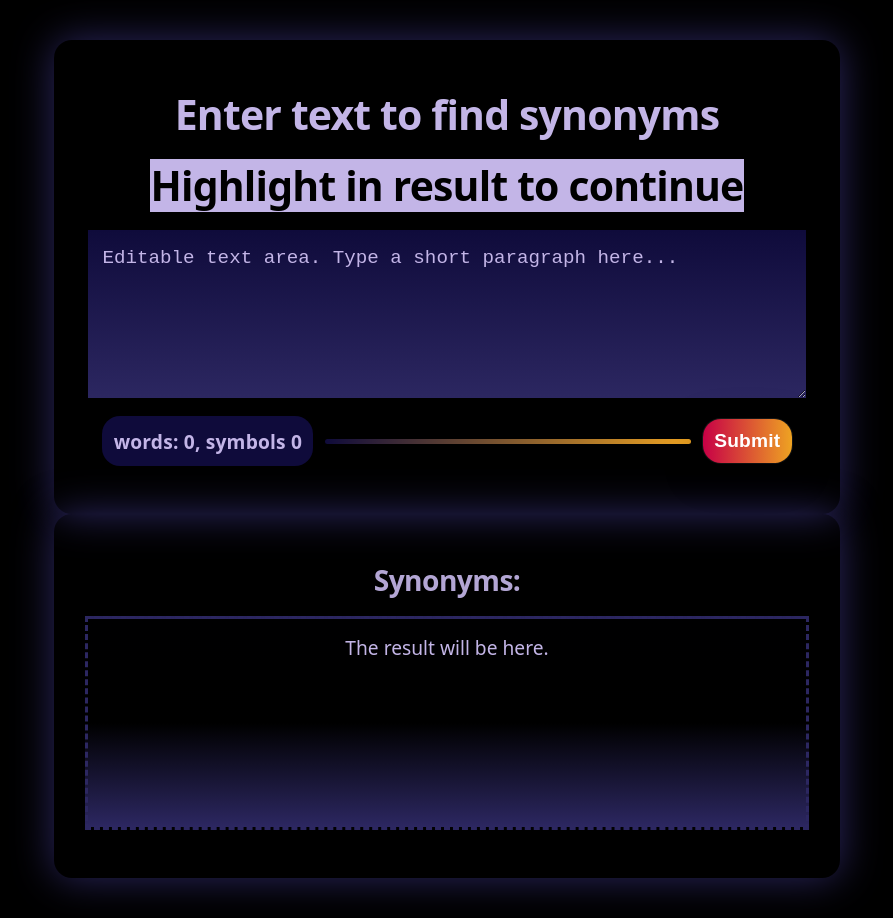
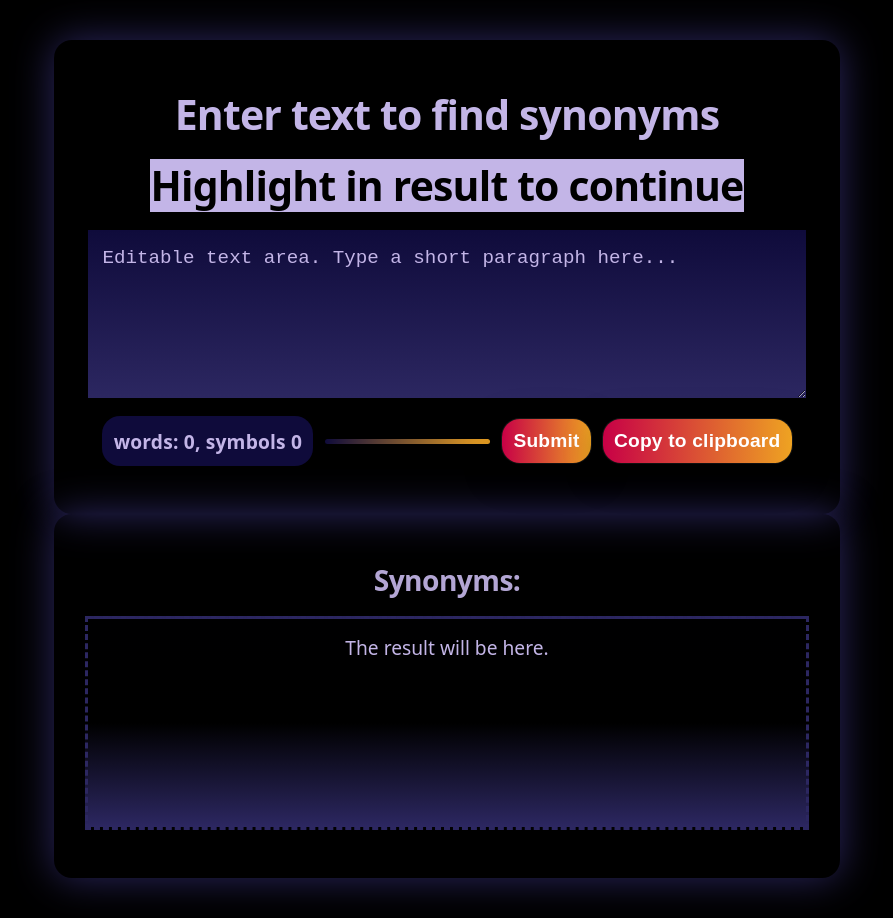
Before and after one commit to dwellrr/test-task-words, an Angular app: page / in a window 1280 px wide. Shown: the whole page, without its empty margins (241-1134 px from the left). Built offline with nearby package versions, Linux system fonts and the light colour scheme.

Commit message:
Copy button works

```diff
--- a/src/app/components/input/input.component.html
+++ b/src/app/components/input/input.component.html
@@ -7,5 +7,6 @@
       <label class="label">words: {{wordCount}}, symbols {{symCount}}</label>
       <div class="divider"></div>
       <button class="btn-submit" type="button" (click)="submit(ta)">Submit</button>
+      <button class="btn-submit" type="button" (click)="copyToClipboard()">{{ copied ? 'Copied ✓' : 'Copy to clipboard' }}</button>
 </div>
 </div>
--- a/src/app/components/input/input.component.ts
+++ b/src/app/components/input/input.component.ts
@@ -13,6 +13,7 @@ export class InputComponent {
   @Input() selected_synonym: string | null = null;
 
   @Input() value: string | null = '';
+  copied = false;
 
   onSynonymInput(v: string) {
   this.value = v;
@@ -53,4 +54,15 @@ export class InputComponent {
     }
     return 0;
   }
+
+  async copyToClipboard() {
+  if (!this.value?.trim()) return;
+
+  try {
+    await navigator.clipboard.writeText(this.value);
+    this.copied = true;
+  } catch (err) {
+    console.error('Clipboard failed', err);
+  }
 }
+}
```
